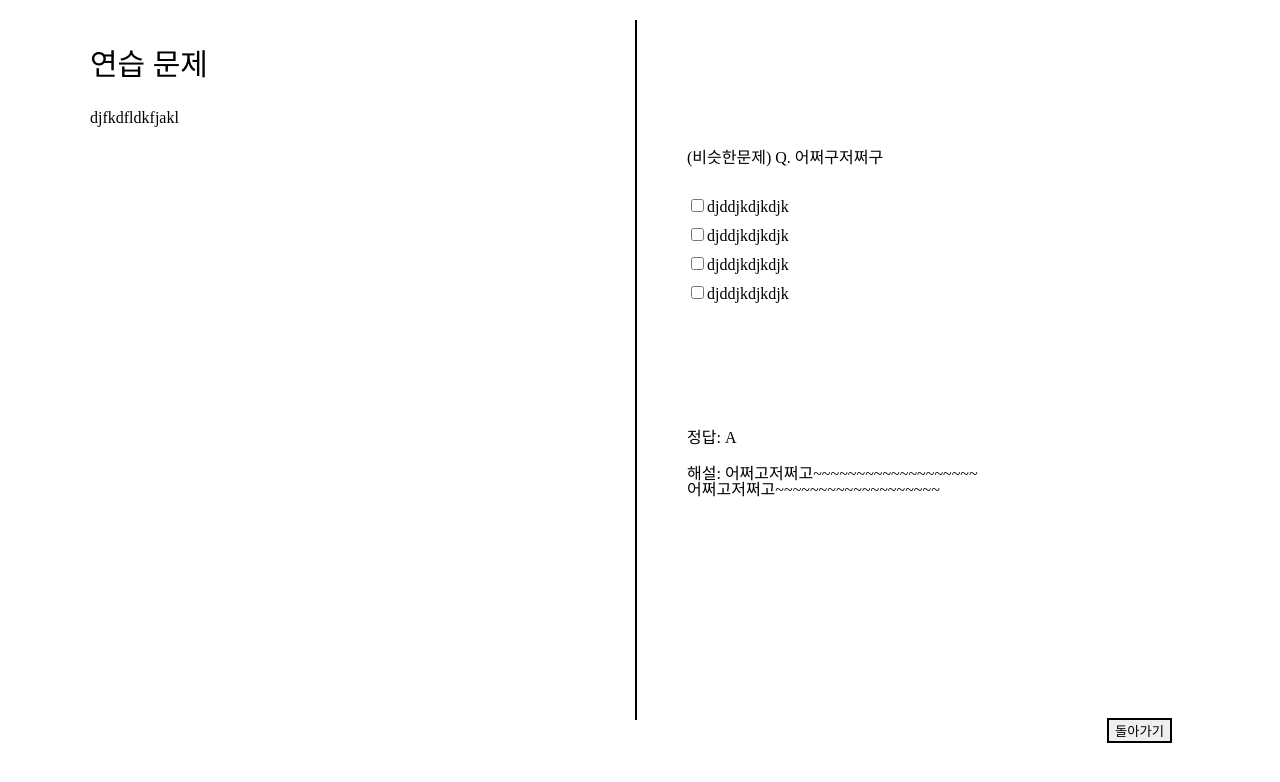
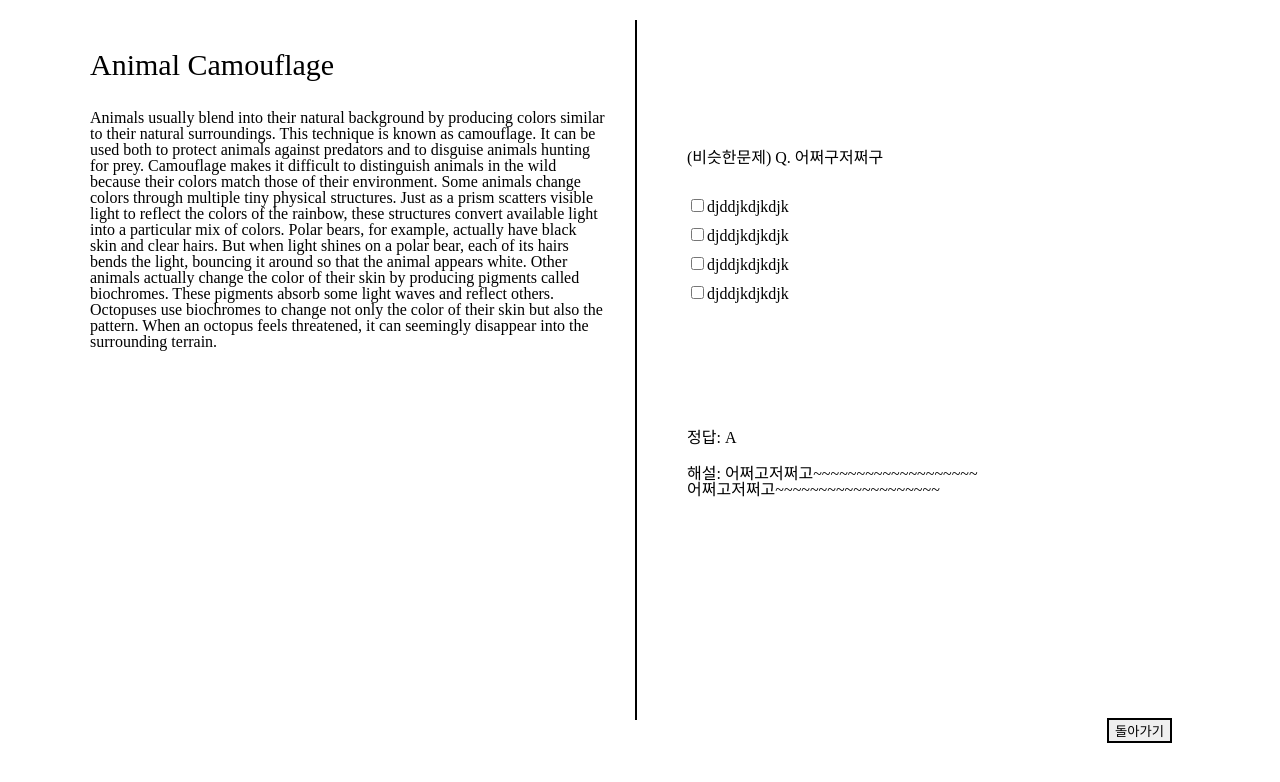
Before and after one commit to Ujin-Heo/toefl_ai_site_template, a plain HTML site: page twin_prob_answer.html in a window 1280 px wide. Drawn offline with Linux system fonts and the light colour scheme.

Commit message:
Update twin_prob_answer.html

```diff
--- a/twin_prob_answer.html
+++ b/twin_prob_answer.html
@@ -9,8 +9,8 @@
 <body>
     <div class="container">
         <div class="container__box">
-            <h3 class="passage-title">연습 문제</h3>
-            <p>djfkdfldkfjakl</p>
+            <h3 class="passage-title">Animal Camouflage</h3>
+            <p>Animals usually blend into their natural background by producing colors similar to their natural surroundings. This technique is known as camouflage. It can be used both to protect animals against predators and to disguise animals hunting for prey. Camouflage makes it difficult to distinguish animals in the wild because their colors match those of their environment. Some animals change colors through multiple tiny physical structures. Just as a prism scatters visible light to reflect the colors of the rainbow, these structures convert available light into a particular mix of colors. Polar bears, for example, actually have black skin and clear hairs. But when light shines on a polar bear, each of its hairs bends the light, bouncing it around so that the animal appears white. Other animals actually change the color of their skin by producing pigments called biochromes. These pigments absorb some light waves and reflect others. Octopuses use biochromes to change not only the color of their skin but also the pattern. When an octopus feels threatened, it can seemingly disappear into the surrounding terrain.</p>
         </div>
         <div class="container__box">
             <nav class="button-bar">
```
